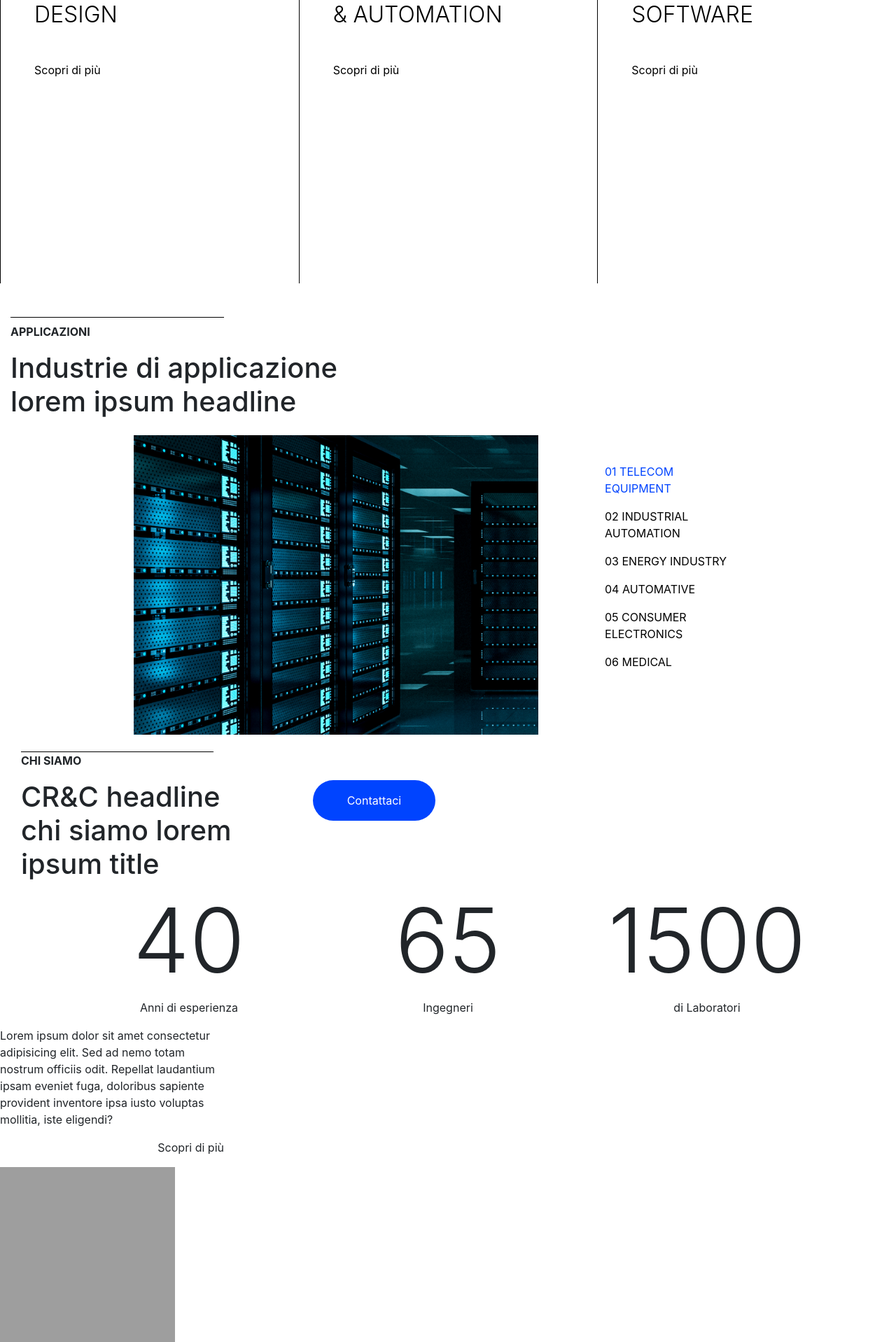
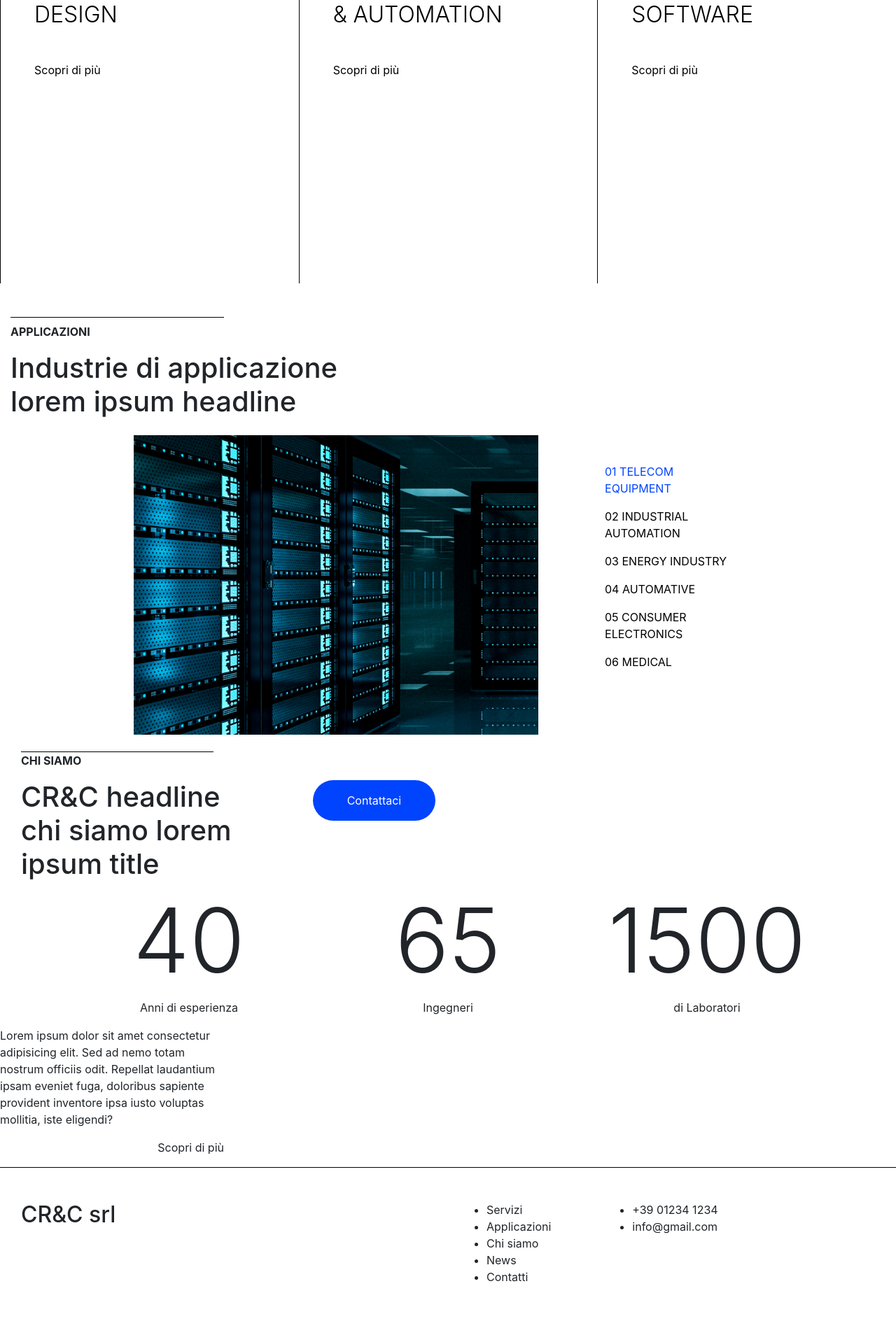
Before and after one commit to pierodg/sito-crc, a PHP site: page / in a window 1280 px wide. Shown: the part 1212-3130 px from the top of the page at 70% size. After the commit the page ends 3044 px from the top, so only its background shows below. Run offline with PHP 8.4, Linux system fonts and the light colour scheme; grey boxes are pictures that could not be loaded.

Commit message:
updates 5

```diff
--- a/css/style.css
+++ b/css/style.css
@@ -91,6 +91,10 @@ a:hover {
     color: #fff;
 }
 
+.my-btn:hover {
+    color: #fff;
+}
+
 .big-numb {
     font-size: 8rem;
 }
--- a/index.html
+++ b/index.html
@@ -101,7 +101,7 @@
                         MANAGEMENT<br>
                         SOFTWARE
                     </h2>
-                    <p>Scopri di più</p>
+                    <p class="align-text-bottom">Scopri di più</p>
                 </a>
                 <!-- Fourth Card-->
                 <a href="#" id="service-card4" class="p-5 service-card swiper-slide">
@@ -116,7 +116,8 @@
             </div>
         </div>
 
-        <div class="mt-5">
+
+        <div class="mt-5 justify-content-end">
             <div class="col-6">
                 <p class="w-50 pt-2 line-above font-weight-bold">APPLICAZIONI</p>
                 </div>
@@ -151,11 +152,11 @@
                 </div>
               </div>
             </div>
-          </div>
+        </div>
 
 
-          <div class="w-50 d-flex col-12">
-              <div class="col-6 ">
+        <div class="w-50 d-flex col-12">
+            <div class="col-6 ">
                 <p class="mt-2 line-above font-weight-bold">CHI SIAMO</p>
               </div>
           </div>
@@ -196,9 +197,43 @@
                 <p class="text-right">Scopri di più</p>
           </div>
 
-          <div>
-              <img style="width: 250px;height: 250px" src="asset/text.jpg" alt="">
-          </div>
+
+
+
+        <footer class="col-12 d-flex line-above mx-auto py-5 mx-4 ">
+            <div class="col-6">
+                <h2>CR&C srl</h2>
+            </div>
+
+            <div class="col-2">
+                <ul>
+                    <li>
+                        Servizi
+                    </li>
+                    <li>
+                        Applicazioni
+                    </li>
+                    <li>
+                        Chi siamo
+                    </li>
+                    <li>
+                        News
+                    </li>
+                    <li>
+                        Contatti
+                    </li>
+                </ul>
+
+            </div>
+            <div class="col-4">
+                <ul>
+                    <li>+39 01234 1234</li>
+                    <li>info@gmail.com</li>
+                </ul>
+
+            </div>
+
+        </footer>
 
 
 
```
